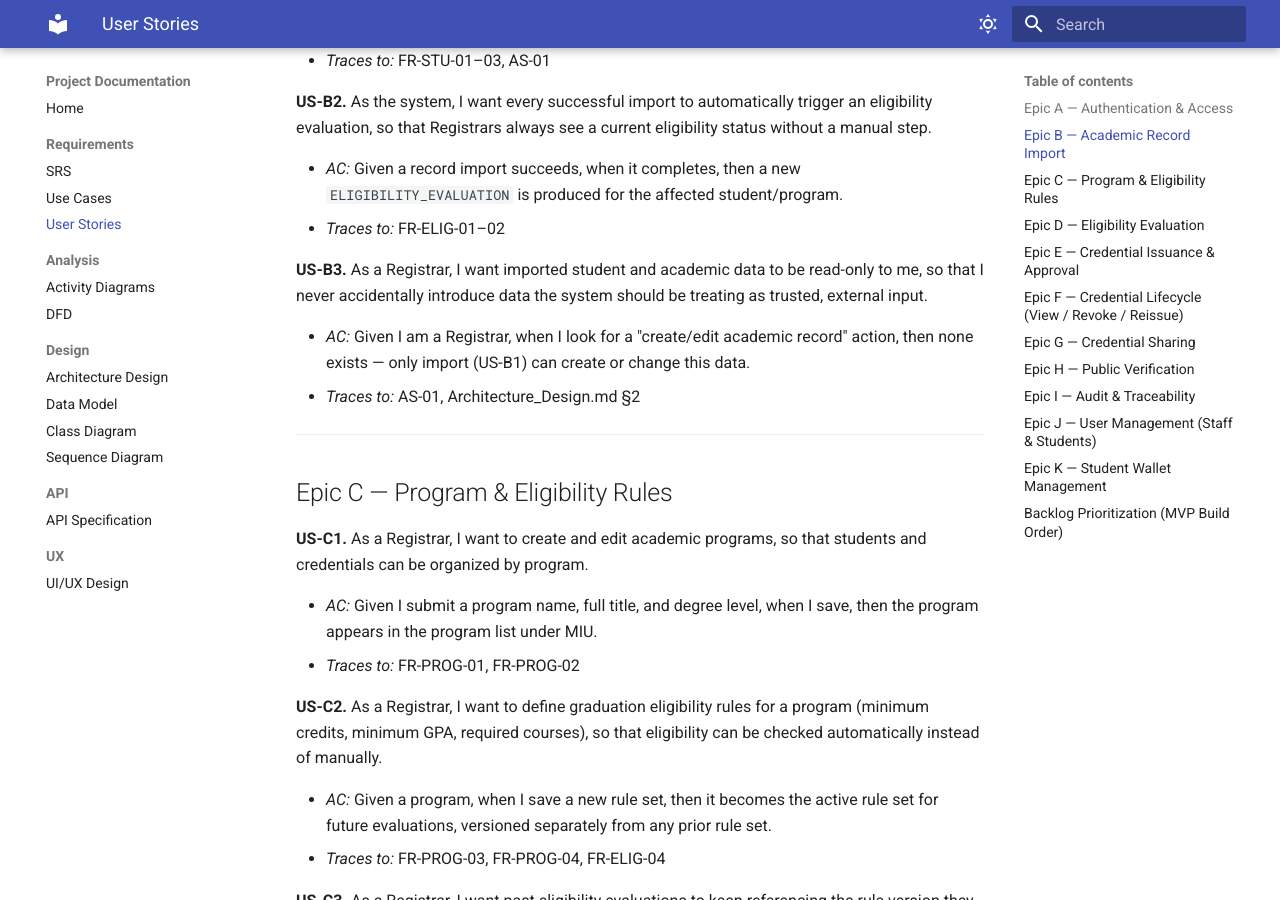
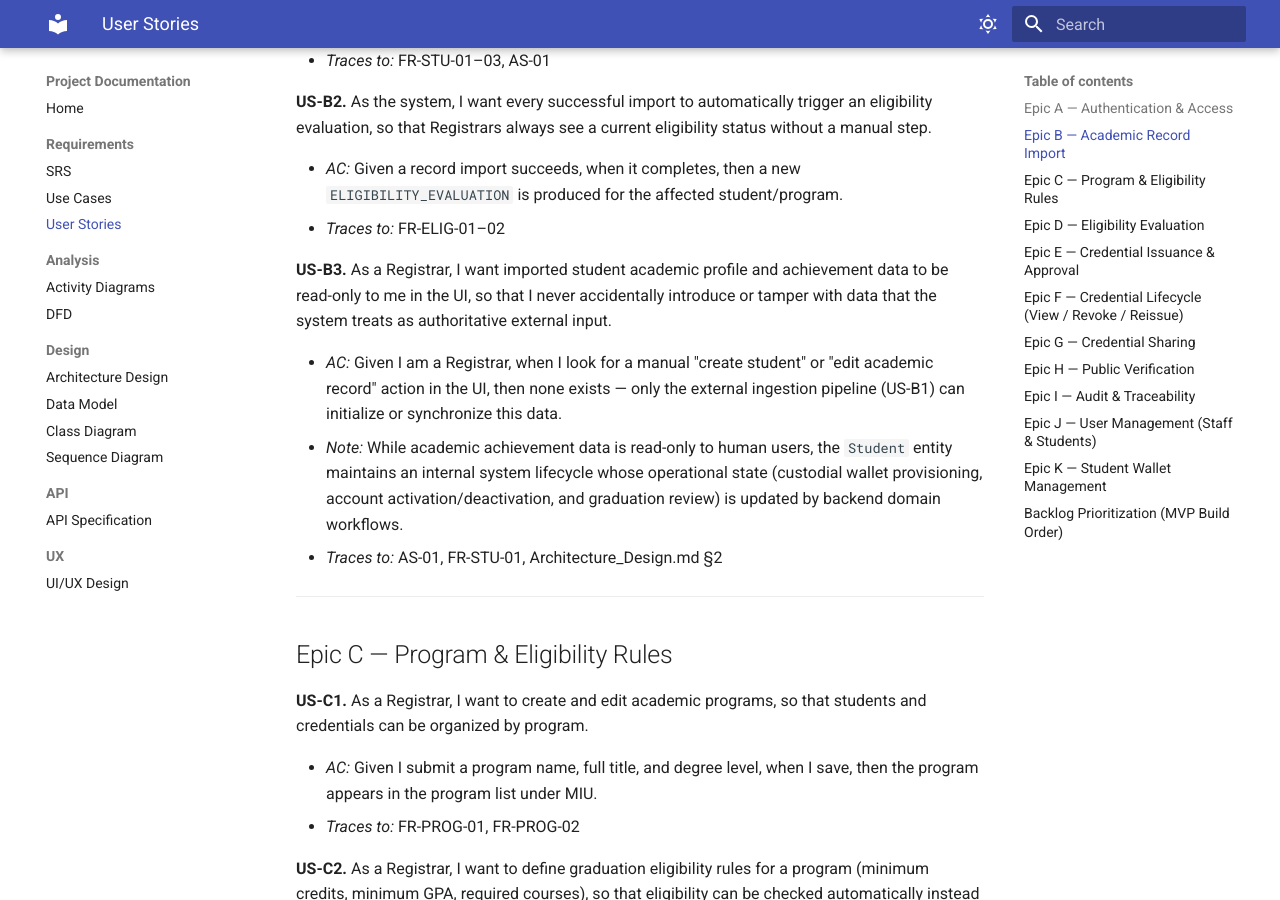
Before and after one commit to huypengin/UniDipVeri, an MkDocs documentation site: the page built from docs/01-requirements/User_Stories.md, in a window 1280 px wide and 900 px high, scrolled down 1217 px. Built offline with MkDocs 1.6.1 and Material for MkDocs 9.7.7, drawn with Linux system fonts in a browser that asks for light colours; some of the changed text lies outside the part shown.

Commit message:
docs: distinguish student ingestion boundary from operational lifecycle fields
Clarify that while academic records and student profiles are immutable from the UI
(Registrar remains unable to manually create or edit them), the STUDENT aggregate
itself is stateful: backend domain workflows manage wallet provisioning,
graduation evaluation, credential issuance, and account activation/deactivation.
Subsequent imports may still synchronize authoritative profile data.

Update US-B3 and add US-J5 (deactivate/reactivate student account) with the rule
that deactivating a student cascades their custodial wallet to INACTIVE, aligning
requirements with the data model and architecture design.

```diff
--- a/docs/01-requirements/User_Stories.md
+++ b/docs/01-requirements/User_Stories.md
@@ -39,10 +39,11 @@ Companion to `docs/01-requirements/SRS.md` and `docs/01-requirements/Use_Cases.m
 - _AC:_ Given a record import succeeds, when it completes, then a new `ELIGIBILITY_EVALUATION` is produced for the affected student/program.
 - _Traces to:_ FR-ELIG-01–02
 
-**US-B3.** As a Registrar, I want imported student and academic data to be read-only to me, so that I never accidentally introduce data the system should be treating as trusted, external input.
+**US-B3.** As a Registrar, I want imported student academic profile and achievement data to be read-only to me in the UI, so that I never accidentally introduce or tamper with data that the system treats as authoritative external input.
 
-- _AC:_ Given I am a Registrar, when I look for a "create/edit academic record" action, then none exists — only import (US-B1) can create or change this data.
-- _Traces to:_ AS-01, Architecture_Design.md §2
+- _AC:_ Given I am a Registrar, when I look for a manual "create student" or "edit academic record" action in the UI, then none exists — only the external ingestion pipeline (US-B1) can initialize or synchronize this data.
+- _Note:_ While academic achievement data is read-only to human users, the `Student` entity maintains an internal system lifecycle whose operational state (custodial wallet provisioning, account activation/deactivation, and graduation review) is updated by backend domain workflows.
+- _Traces to:_ AS-01, FR-STU-01, Architecture_Design.md §2
 
 ---
 
@@ -226,6 +227,12 @@ Companion to `docs/01-requirements/SRS.md` and `docs/01-requirements/Use_Cases.m
 - _AC:_ Given students are registered/imported, when I open the student list, then I see student number, name, program, account status, graduation status, and wallet status.
 - _Traces to:_ FR-USER-04, FR-STU-02, FR-WAL-03
 
+**US-J5.** As a Registrar or Platform Administrator, I want to deactivate or reactivate a student account, so that inactive or suspended students cannot access the system or receive credential issuances.
+
+- _AC:_ Given an active student account, when I deactivate it, then its `account_status` becomes `INACTIVE` and its custodial `wallet_status` automatically transitions to `INACTIVE`.
+- _AC:_ Given an inactive student account, when I reactivate it, then its `account_status` transitions back to `ACTIVE`.
+- _Traces to:_ FR-USER-04, FR-WAL-05, FR-STU-02
+
 ---
 
 ## Epic K — Student Wallet Management
```
Also changed, not shown: docs/03-design/Architecture_Design.md (+1 -1 lines), docs/03-design/Data_Model.md (+1 -1 lines).
